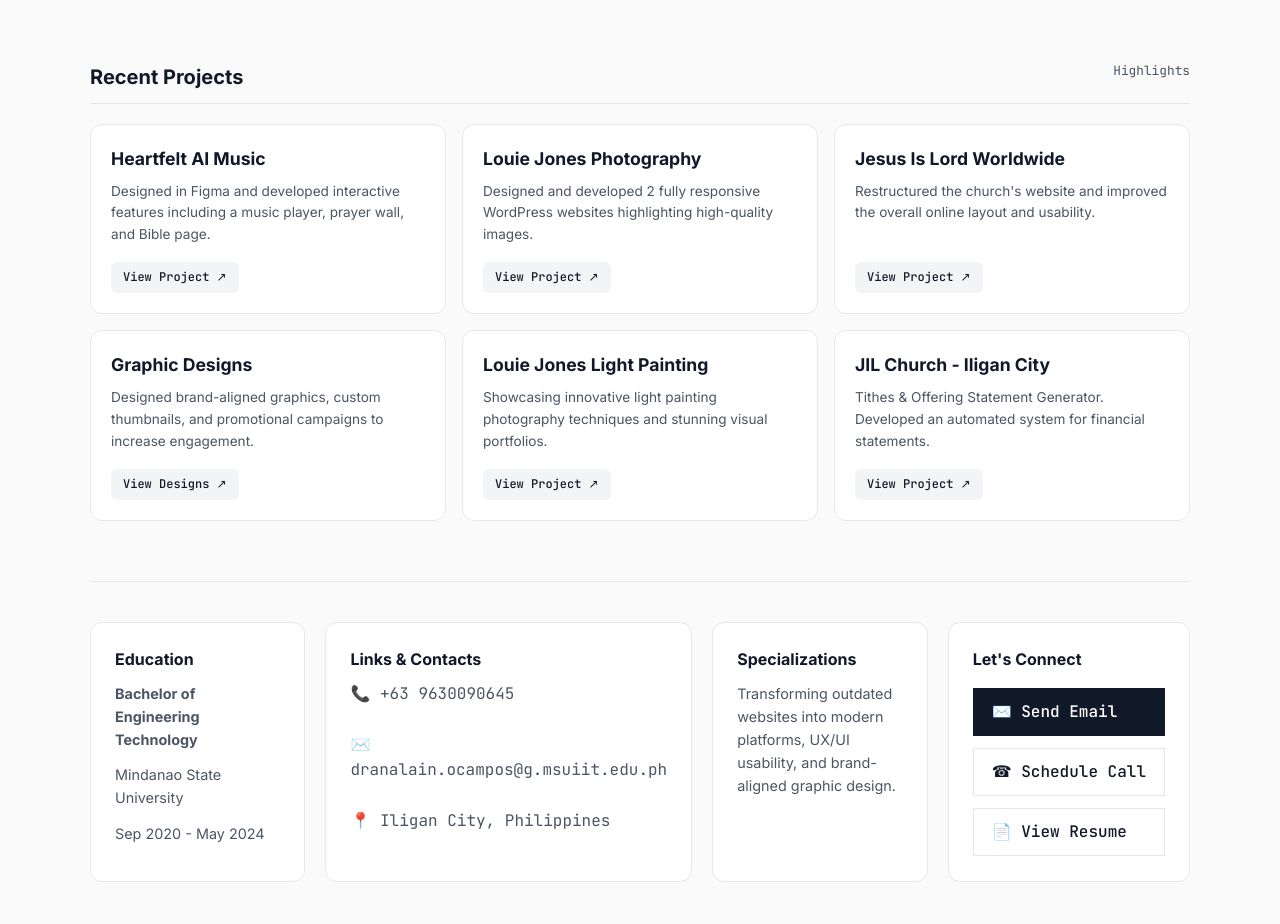
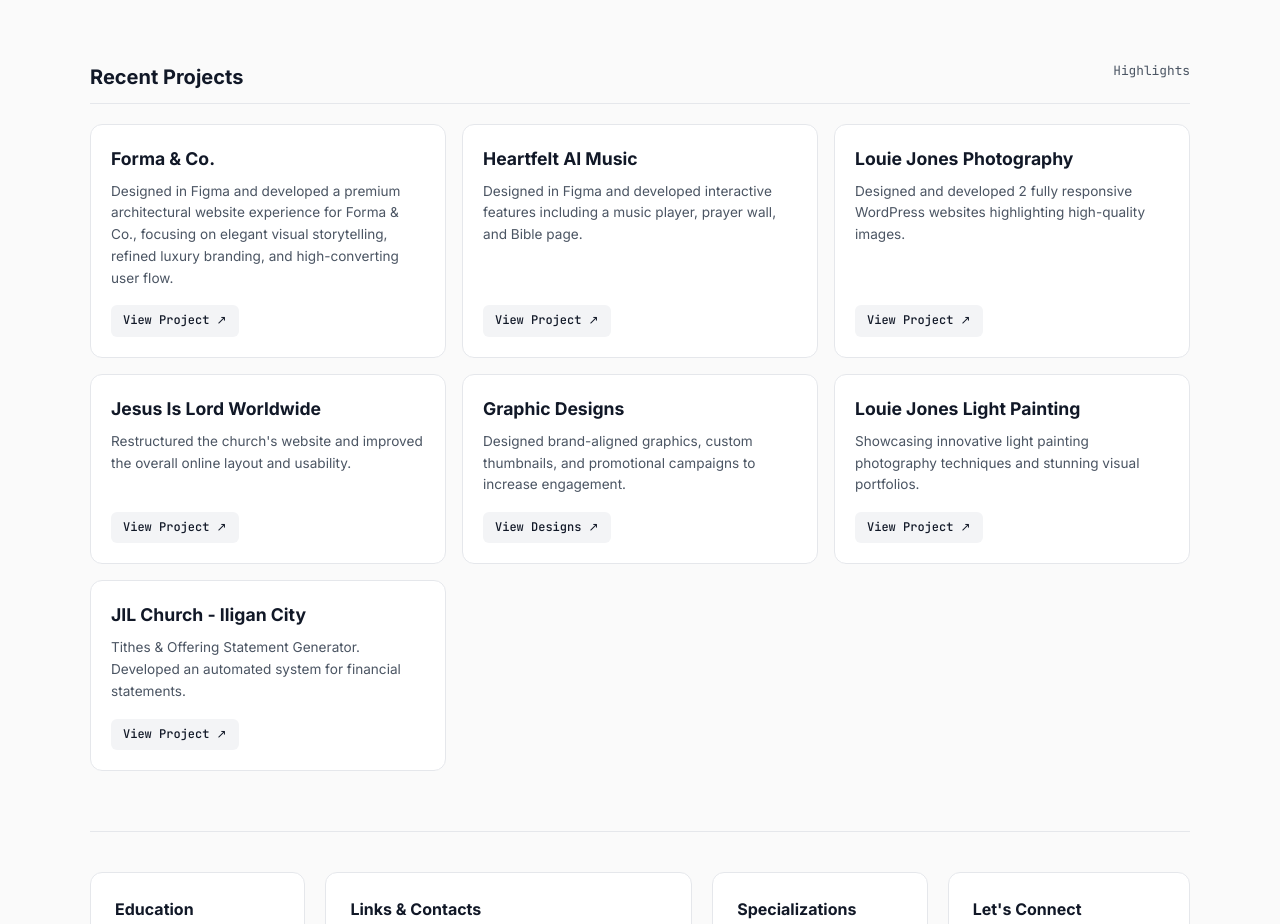
Before and after one commit to dranalainocampos-star/DRANSPORTFOLIO, a plain HTML site: page index.html in a window 1280 px wide. Shown: the part 1011-1935 px from the top of the page. Drawn offline with Linux system fonts and the light colour scheme.

Commit message:
Updated website sections and fixes

```diff
--- a/index.html
+++ b/index.html
@@ -436,6 +436,21 @@
         </h2>
         <div class="projects-grid">
           <a
+            href="https://forma-neon.vercel.app/"
+            target="_blank"
+            class="project-card"
+          >
+            <h4>Forma & Co.</h4>
+            <p>
+              Designed in Figma and developed a premium architectural website
+              experience for Forma & Co., focusing on elegant visual
+              storytelling, refined luxury branding, and high-converting user
+              flow.
+            </p>
+            <span class="project-link">View Project ↗</span>
+          </a>
+
+          <a
             href="https://heart-feltpublishing.com/"
             target="_blank"
             class="project-card"
```
